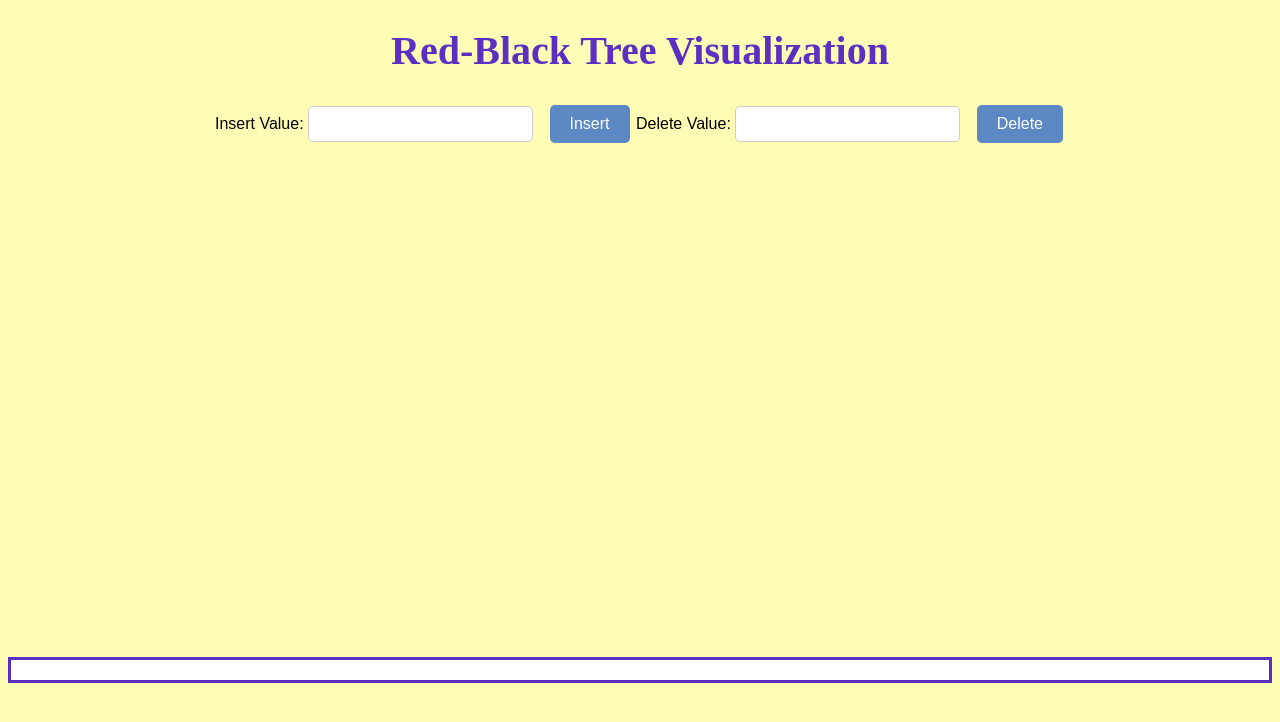
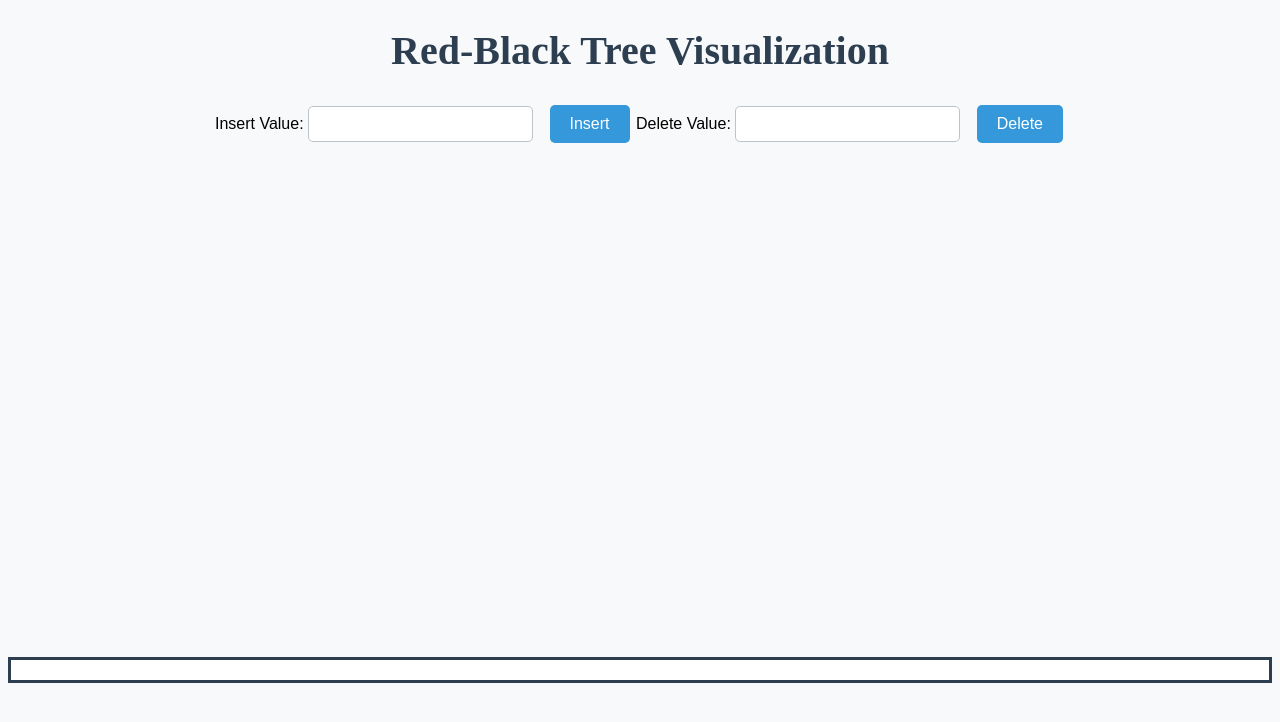
Before and after one commit to tora0001/DSA-reeksamen, a plain HTML site: page index.html in a window 1280 px wide. Drawn offline with nearby package versions, Linux system fonts and the light colour scheme.

Commit message:
Update styles.css

```diff
--- a/styles.css
+++ b/styles.css
@@ -1,11 +1,11 @@
 body {
   font-family: Arial, sans-serif;
   text-align: center;
-  background-color: #fffdb5;
+  background-color: #f8f9fa;
 }
 
 h1 {
-  color: #5c2fc2;
+  color: #2c3e50;
   font-size: 2.5em;
   font-family: Broadway;
 }
@@ -40,7 +40,7 @@ h1 {
 
 /* Button Styles */
 button {
-  background-color: #5c88c4;
+  background-color: #3498db;
   border: none;
   color: white;
   padding: 10px 20px;
@@ -55,31 +55,34 @@ button {
 }
 
 button:hover {
-  background-color: #5c88c4;
+  background-color: #2980b9;
   transform: scale(1.05);
 }
 
 button:active {
-  background-color: #5c2fc2;
+  background-color: #2c3e50;
 }
 
 /* Input Styles */
 input[type="number"] {
   padding: 8px;
-  border: 1px solid #ccc;
+  border: 1px solid #bdc3c7;
   border-radius: 5px;
   margin-right: 10px;
   font-size: 16px;
+  background-color: #ffffff;
+  color: #333;
 }
 
 /* Message Styles */
 #message {
   max-height: 200px;
   overflow-y: auto;
-  background-color: white;
-  border: 3px solid #5c2fc2;
+  background-color: #ffffff;
+  border: 3px solid #2c3e50;
   padding: 10px;
 }
+
 #message p {
   margin: 0;
 }
```
